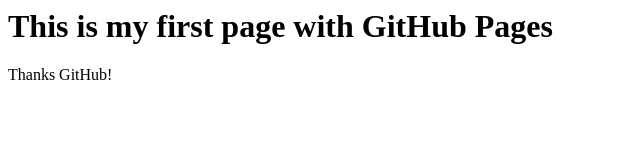
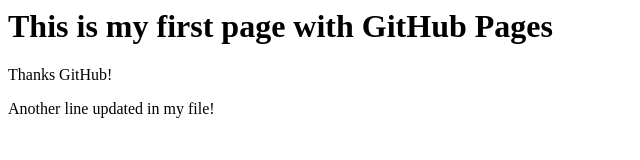
Before and after one commit to heyimramya/repo, a plain HTML site: page index.html in a window 1280 px wide. Shown: the whole page, without its empty margins (0-640 px from the left). Drawn offline with Linux system fonts and the light colour scheme.

Commit message:
edit on 6-27-2021

```diff
--- a/index.html
+++ b/index.html
@@ -1,4 +1,5 @@
 <html>
 <h1> This is my first page with GitHub Pages </h1>
 <p>Thanks GitHub!</p>
+<p> Another line updated in my file!</p>
 </html>
```
